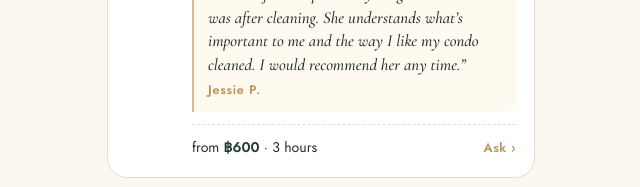
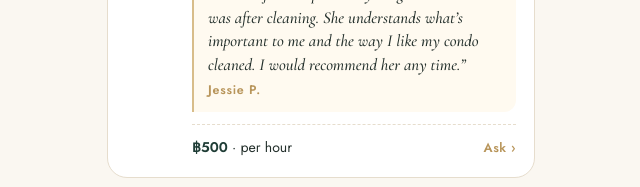
Before and after one commit to cje888/kitty, a plain HTML site: page index.html in a window 1280 px wide. Shown: the part 1080-1267 px from the top of the page, 319-959 px from the left. Drawn offline with nearby package versions, Linux system fonts and the light colour scheme.

Commit message:
Kitty card: cleaning rate 500 baht per hour (#1)
Claude-Session: https://claude.ai/code/session_01UaZK58TFCC9hC5yFsEppvw

Co-authored-by: Claude <noreply@anthropic.com>

```diff
--- a/index.html
+++ b/index.html
@@ -201,7 +201,7 @@
           <h3>House cleaning</h3><span class="th">ทำความสะอาดบ้าน</span>
           <p>Condos, houses and villas. Weekly, monthly or a one time deep clean, with linen and ironing on request.</p>
           <span class="quote">“It’s such a pleasure not having to worry about my condo being cleaned properly. Kitty does an excellent job and puts everything back where it was after cleaning. She understands what’s important to me and the way I like my condo cleaned. I would recommend her any time.”<b>Jessie P.</b></span>
-          <span class="meta"><span class="price">from <b>฿600</b> · 3 hours</span><span class="ask">Ask ›</span></span>
+          <span class="meta"><span class="price"><b>฿500</b> · per hour</span><span class="ask">Ask ›</span></span>
         </span>
       </button>
 
```
